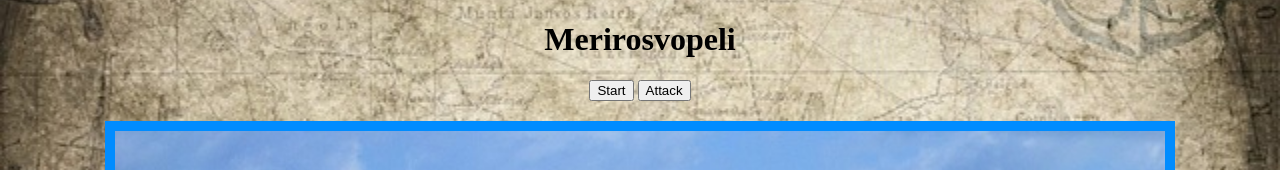
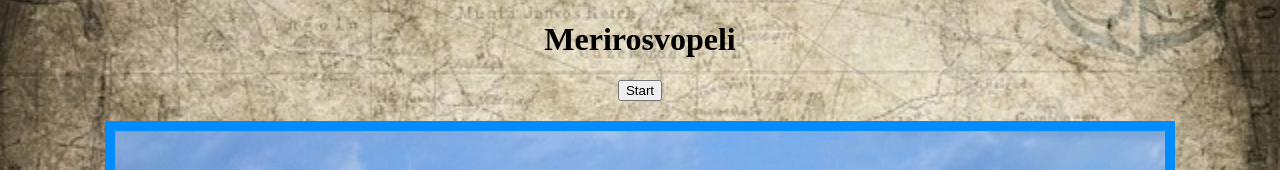
Before and after one commit to Aliza-13/OHJ-Naytto, a plain HTML site: page pirate.html in a window 1280 px wide. Shown: the top 170 px of the page. Drawn offline with Linux system fonts and the light colour scheme.

Commit message:
pirate.html

```diff
--- a/pirate.html
+++ b/pirate.html
@@ -12,7 +12,6 @@
 
 <div style="text-align: center;">
     <button id="Start">Start</button>
-    <button id="Attack">Attack</button>
 </div>
 
 <canvas id="outer" width="1050" height="450"></canvas>
```
